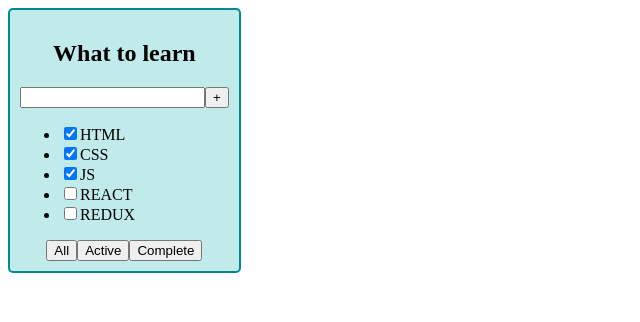
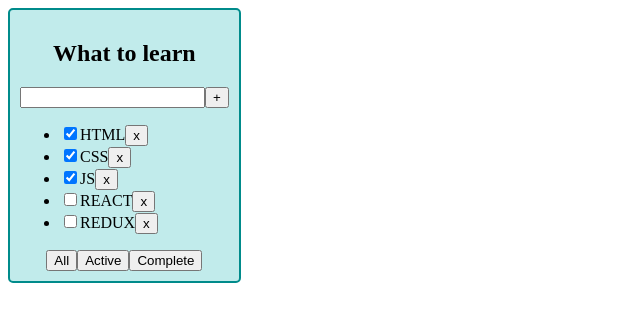
Before and after one commit to igor-minaev/todolist-repeat, a React (Create React App) app: page / in a window 1280 px wide. Shown: the top 322 px of the page, without its empty margins (0-640 px from the left). Built offline with nearby package versions, Linux system fonts and the light colour scheme.

Commit message:
create function removeTask

```diff
--- a/src/App.tsx
+++ b/src/App.tsx
@@ -20,9 +20,15 @@ function App() {
         {id: crypto.randomUUID(), title: 'REDUX', isDone: false}
     ])
 
+    const removeTask = (taskId: string) => setTasks(tasks.filter(t => t.id !== taskId))
+
     return (
         <div className="App">
-            <Todolist title={todolistTitle} tasks={tasks}/>
+            <Todolist
+                title={todolistTitle}
+                tasks={tasks}
+                removeTask={removeTask}
+            />
         </div>
     )
 }
--- /dev/null
+++ b/src/components/Button.tsx
@@ -0,0 +1,14 @@
+import React from 'react';
+
+type PropsType = {
+    name: string
+    callBack: () => void
+}
+
+export const Button: React.FC<PropsType> = (props) => {
+    const {name, callBack, ...restProps} = props
+    const onClickHandler = () => callBack()
+    return (
+        <button onClick={onClickHandler}>{name}</button>
+    );
+};
--- a/src/components/Todolist.tsx
+++ b/src/components/Todolist.tsx
@@ -1,36 +1,45 @@
 import React from 'react';
 import {TaskType} from '../App';
+import {Button} from './Button';
 
 type TodolistPropsType = {
     title: string
     tasks: TaskType[]
+    removeTask: (taskId: string) => void
 }
 
 export const Todolist: React.FC<TodolistPropsType> = (props) => {
-    const {title, tasks, ...restProps} = props
+    const {title, tasks, removeTask, ...restProps} = props
     const listItems: JSX.Element[] = tasks.map(t => {
+        const removeTaskHandler = () => removeTask(t.id)
         return (
             <li key={t.id}>
                 <input type="checkbox" checked={t.isDone}/>
                 <span>{t.title}</span>
+                <Button name="x" callBack={removeTaskHandler}/>
             </li>
         )
     })
     const mappedTasks: JSX.Element = tasks.length
         ? <ul>{listItems}</ul>
         : <p>Your todolist is empty!</p>
+
     return (
         <div className="todolist">
             <h2>{title}</h2>
             <div>
                 <input/>
-                <button>+</button>
+                <Button name="+" callBack={() => {
+                }}/>
             </div>
             {mappedTasks}
             <div>
-                <button>All</button>
-                <button>Active</button>
-                <button>Complete</button>
+                <Button name="All" callBack={() => {
+                }}/>
+                <Button name="Active" callBack={() => {
+                }}/>
+                <Button name="Complete" callBack={() => {
+                }}/>
             </div>
         </div>
     );
```
